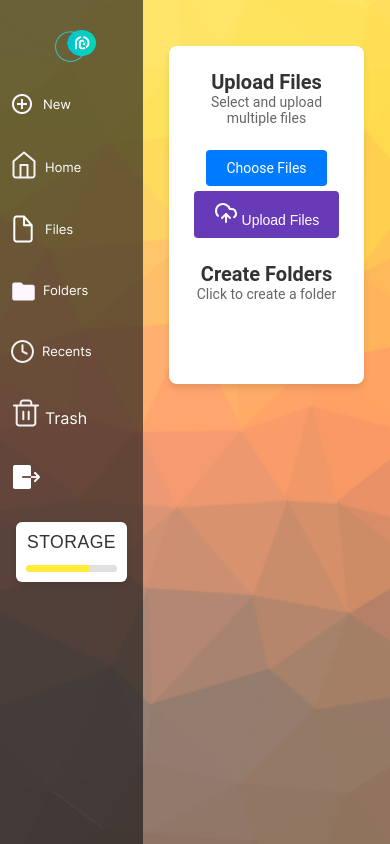
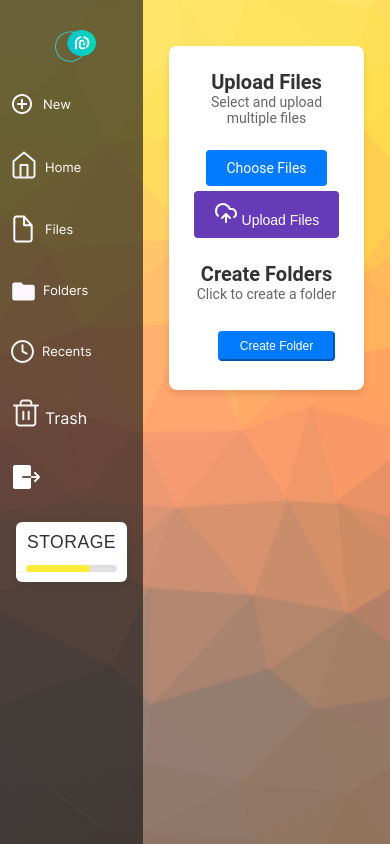
Before and after one commit to Mgridgelabs/moringabox_frontend, a React (Create React App) app: page /dashboard/new in a window 390 px wide. Built offline with nearby package versions, Linux system fonts and the light colour scheme.

Commit message:
Update CreateNewFolder.css

```diff
--- a/src/components/CreateNewFolder.css
+++ b/src/components/CreateNewFolder.css
@@ -7,6 +7,7 @@
   justify-content: space-between;
   gap: 10px;
 }
+
 .fcBtn {
   width: 100px;
   padding: 8px;
@@ -18,13 +19,16 @@
   font-size: 12px;
   border-radius: 4px;
 }
+
 .fcBtn:hover {
   background-color: #0056b3;
 }
+
 .fcContainer form {
   display: flex;
   flex-direction: column;
 }
+
 .fcContainer input {
   flex-grow: 1;
   width: 200px;
@@ -37,13 +41,52 @@
   margin-left: -40px;
   margin-bottom: 10px;
 }
+
 .fcContainer input:focus {
   background-color: #e6e6e6;
   outline: none;
 }
+
 .fcSubmit {
   width: 80px;
   padding: 4px;
   background-color: #006400;
   margin-left: 15px;
 }
+
+/* Responsive Design */
+@media (max-width: 768px) {
+  .fcContainer {
+    margin-left: 20px;
+    margin-top: 0;
+    padding: 10px;
+    gap: 15px;
+  }
+
+  .fcContainer input {
+    width: 100%; /* Adjust input width to fit the container */
+    margin-left: 0; /* Remove negative margin for smaller screens */
+  }
+
+  .fcBtn, .fcSubmit {
+    width: 100%; /* Make buttons full width on smaller screens */
+    font-size: 14px; /* Slightly larger font for better readability */
+    text-align: center; /* Center-align button text */
+  }
+}
+
+@media (max-width: 480px) {
+  .fcContainer {
+    padding: 5px;
+  }
+
+  .fcContainer input {
+    font-size: 12px;
+    padding: 6px;
+  }
+
+  .fcBtn, .fcSubmit {
+    padding: 6px;
+    font-size: 12px;
+  }
+}
```
